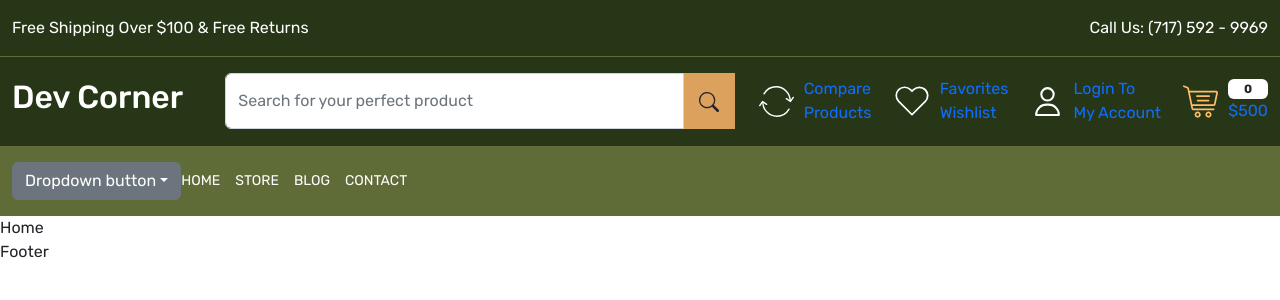
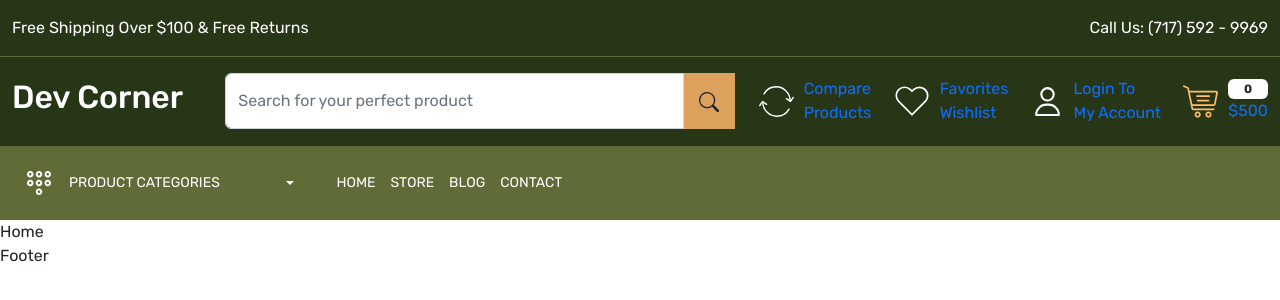
Before and after one commit to jonrob08/SwiftShop, a React (Create React App) app in the folder swiftshop/: page / in a window 1280 px wide. Shown: the top 300 px of the page. Built offline with nearby package versions, Linux system fonts and the light colour scheme; a web font is replaced by a local one.

Commit message:
chore: creating and styling product categories dropdown menu

```diff
--- a/swiftshop/src/App.css
+++ b/swiftshop/src/App.css
@@ -35,6 +35,10 @@ a {
   gap: 15px;
 }
 
+.gap-30 {
+  gap: 30px;
+}
+
 /* Header */
 
 .header-top-strip {
@@ -56,7 +60,8 @@ a {
   background-color: var(--color-secondary);
 }
 
-.header-bottom .menu-links a {
+.header-bottom .menu-links a,
+.header-bottom .dropdown button {
   color: white;
   font-size: 14px;
   line-height: 18px;
@@ -64,3 +69,16 @@ a {
   letter-spacing: 0.3;
   text-transform: uppercase;
 }
+
+/* .header-bottom .dropdown button::before {
+  content: url('../public/images/menu.svg');
+} */
+
+.header-bottom .dropdown button:focus {
+  box-shadow: none;
+}
+
+.header-bottom .dropdown-menu {
+  background-color: var(--color-primary);
+  width: 100%;
+}
--- a/swiftshop/src/components/Header.js
+++ b/swiftshop/src/components/Header.js
@@ -84,16 +84,25 @@ const Header = () => {
       <div className="container-xxl">
         <div className="row">
           <div className="col-12">
-            <div className="menu-bottom d-flex align-items-center">
+            <div className="menu-bottom d-flex align-items-center gap-30">
               <div>
-                <div class="dropdown">
-                  <button class="btn btn-secondary dropdown-toggle" type="button" id="dropdownMenuButton1" data-bs-toggle="dropdown" aria-expanded="false">
-                    Dropdown button
+                <div className="dropdown">
+                  <button
+                    className="btn btn-secondary dropdown-toggle bg-transparent border-0 gap-15 d-flex align-items-center"
+                    type="button"
+                    id="dropdownMenuButton1"
+                    data-bs-toggle="dropdown"
+                    aria-expanded="false"
+                  >
+                    <img src="images/menu.svg" alt="" />
+                    <span className='me-5 d-inline-block'>
+                      Product Categories
+                    </span>
                   </button>
-                  <ul class="dropdown-menu" aria-labelledby="dropdownMenuButton1">
-                    <li><a class="dropdown-item" href="#">Action</a></li>
-                    <li><a class="dropdown-item" href="#">Another action</a></li>
-                    <li><a class="dropdown-item" href="#">Something else here</a></li>
+                  <ul className="dropdown-menu" aria-labelledby="dropdownMenuButton1">
+                    <li><a className="dropdown-item" href="#">Action</a></li>
+                    <li><a className="dropdown-item" href="#">Another action</a></li>
+                    <li><a className="dropdown-item" href="#">Something else here</a></li>
                   </ul>
                 </div>
               </div>
```
Also changed, not shown: swiftshop/public/images/menu.svg (added).
